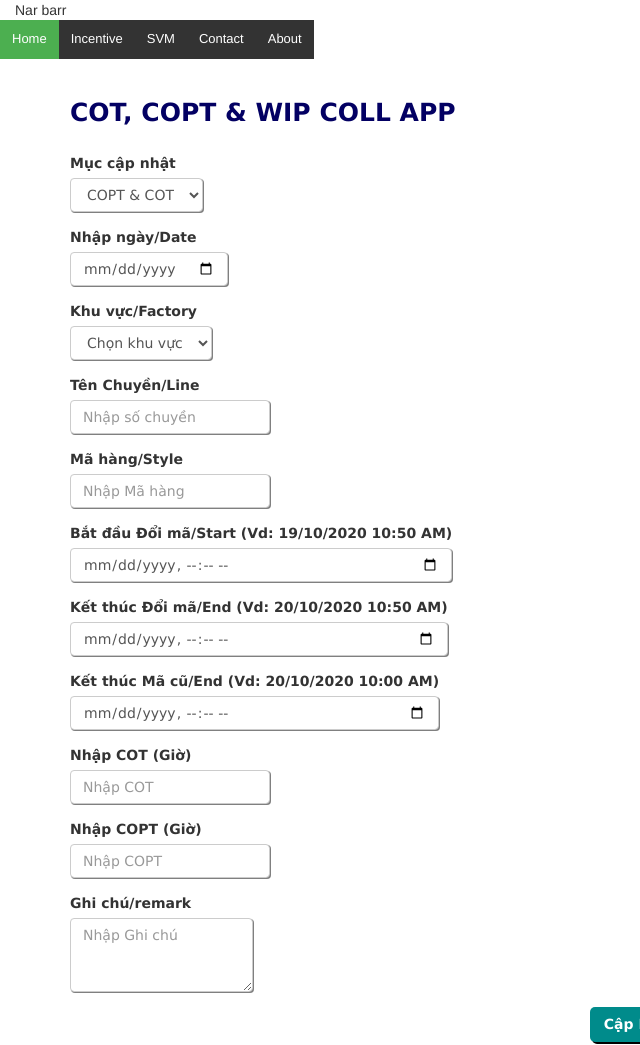
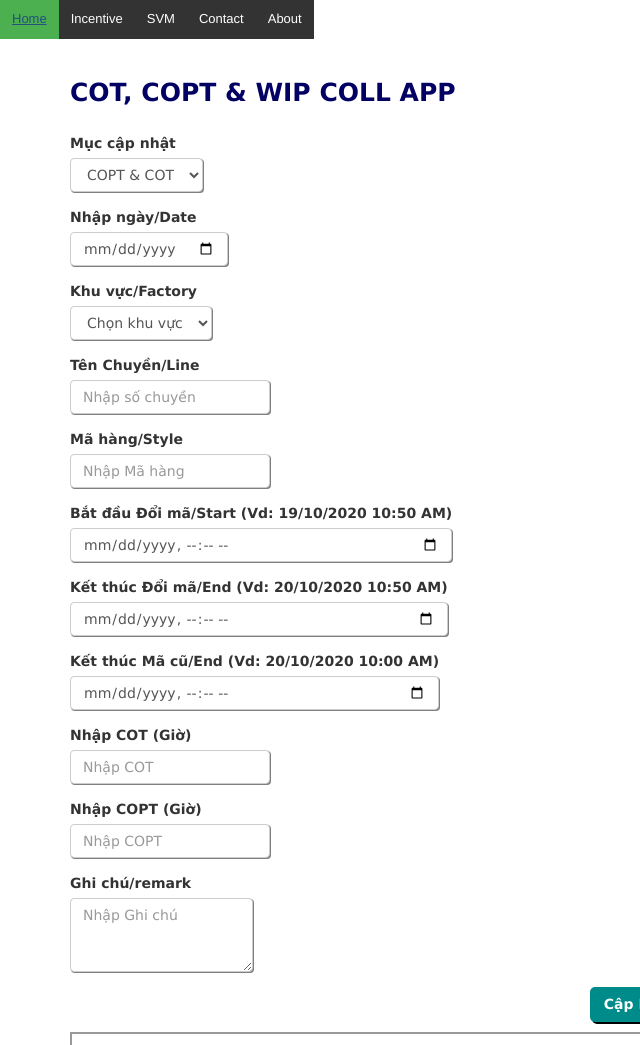
Before and after one commit to minhkhacld/copt, a plain HTML site: page index.html in a window 1280 px wide. Shown: the top 1045 px of the page, without its empty margins (0-640 px from the left). Drawn offline with nearby package versions, Linux system fonts and the light colour scheme; grey boxes are pictures that could not be loaded; a web font is replaced by a local one.

Commit message:
remove excess nar-bar

```diff
--- a/index.html
+++ b/index.html
@@ -27,7 +27,6 @@
 </head>
 <body>
     <div class="container-fluid">
-        Nar barr
         <div class="row" class="nar-bar">
                 <ul class="limenu">
                     <li><a class="active" href="http://minhkhacld.github.io/copt">Home</a></li>
```
